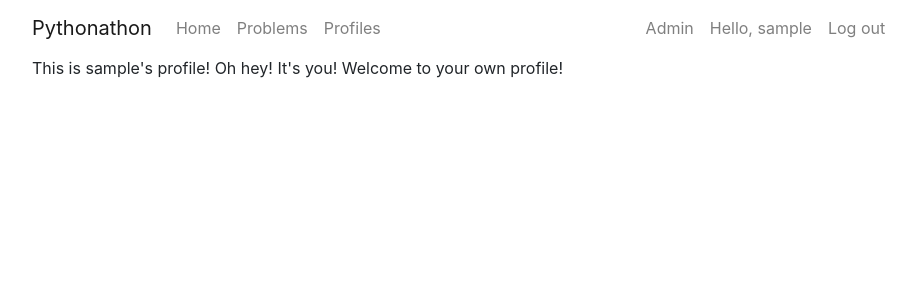
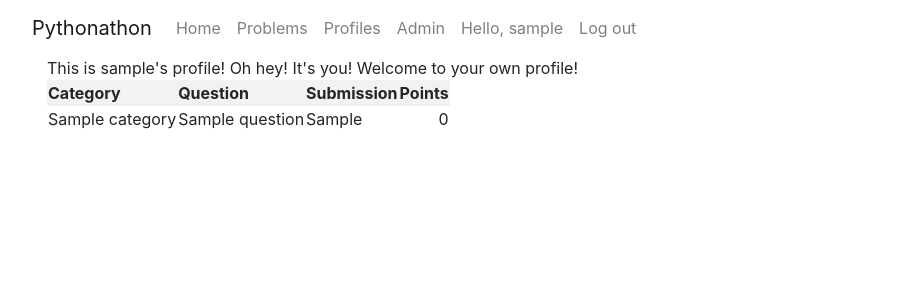
Before and after one commit to scnerd/pythonathon_v3, a Django app: page /profile in a window 1280 px wide. Shown: the top 300 px of the page, without its empty margins (53-969 px from the left). Run offline with Django 3.2, Linux system fonts and the light colour scheme; a user stored in the database is signed in; tables that the repository leaves empty hold one stand-in row (values such as "Sample post"); some libraries are stand-ins or nearby versions.

Commit message:
Improved sorting, added solutions list to the user profile

```diff
--- a/ctf/models.py
+++ b/ctf/models.py
@@ -1,5 +1,6 @@
 from django.db import models
 from django.contrib.auth import get_user_model
+import datetime
 
 # Create your models here.
 class Question(models.Model):
@@ -10,9 +11,14 @@ class Question(models.Model):
     answer = models.TextField(blank=True)
     case_sensitive = models.BooleanField(default=False)
     points = models.IntegerField(default=1)
+    sort_order = models.IntegerField(default=-1)
 
     requires = models.ForeignKey('Question', on_delete=models.SET_NULL, related_name='questions_required_by', blank=True, null=True)
     category = models.ForeignKey('Category', on_delete=models.SET_NULL, related_name='questions', null=True)
+
+    @property
+    def order(self):
+        return self.sort_order if self.sort_order != -1 else self.id - 2**32
 
     def check_answer(self, answer):
         target = self.answer
@@ -21,12 +27,21 @@ class Question(models.Model):
             answer = answer.lower()
         return target.strip() == answer.strip()
 
+    def is_viewable(self, user):
+        allowed = bool(self.requires is None or
+                       self.requires.solved_by(user) or
+                       self.solutions.filter(user=user, success=True))
+        live = bool(self.category is None or
+                    self.category.competition is None or
+                    self.category.competition.is_live)
+        return allowed and live
+
     def solved_by(self, user):
         res = self.solutions.filter(user=user, success=True)[:1]
         return res[0] if res else None
 
     def __str__(self):
-        return "Question {}: '{}'".format(self.id, self.name)
+        return "{}: '{}'".format(self.category.name, self.name)
 
 
 class File(models.Model):
@@ -40,9 +55,14 @@ class File(models.Model):
 
 class Category(models.Model):
     name = models.TextField()
+    sort_order = models.IntegerField(default=-1)
 
     requires = models.ForeignKey('Question', on_delete=models.SET_NULL, related_name='categories_required_by', blank=True, null=True)
     competition = models.ForeignKey('Competition', on_delete=models.SET_NULL, related_name='categories', blank=True, null=True)
+
+    @property
+    def order(self):
+        return self.sort_order if self.sort_order != -1 else self.id - 2**32
 
     def __str__(self):
         return "Category {}: '{}'".format(self.id, self.name)
@@ -73,3 +93,7 @@ class Competition(models.Model):
     name = models.TextField()
     start = models.DateTimeField()
     end = models.DateTimeField()
+
+    @property
+    def is_live(self):
+        return self.start <= datetime.datetime.now() <= self.end
--- a/ctf/views.py
+++ b/ctf/views.py
@@ -1,11 +1,14 @@
-from django.shortcuts import render
-
 # Create your views here.
 from django.shortcuts import render, redirect, get_object_or_404
+from django.http import HttpResponseForbidden
 from django.contrib.auth import login, logout, authenticate
 from django.contrib.auth.decorators import login_required
 from django.contrib.auth.forms import UserCreationForm, AuthenticationForm
 from .models import *
+
+
+def viewable_questions(user):
+    return [q for q in Question.objects.all() if q.is_viewable(user)]
 
 
 def index(request):
@@ -21,6 +24,8 @@ def index(request):
 def question_view(request, question_id):
     q = get_object_or_404(Question, id=question_id)
     user = request.user
+    if not q.is_viewable(user):
+        return HttpResponseForbidden()
     solution = q.solved_by(user)
     context = {
         'question': q,
@@ -33,6 +38,8 @@ def question_view(request, question_id):
 def submit_solution(request, question_id):
     q = get_object_or_404(Question, id=question_id)
     user = request.user
+    if not q.is_viewable(user):
+        return HttpResponseForbidden()
     if q.solved_by(user):
         return redirect('ctf:question', question_id=question_id)
 
@@ -45,11 +52,13 @@ def submit_solution(request, question_id):
 
 @login_required()
 def problem_overview(request):
+    questions = viewable_questions(request.user)
+    categories = {q.category for q in questions}
     cats = [(category,
              len(category.questions.all()),
              len([q for q in category.questions.all() if q.solved_by(request.user)])
              )
-            for category in Category.objects.all()]
+            for category in sorted(categories, key=lambda c: c.order)]
     context = {'categories': cats}
     return render(request, 'ctf/problems.html', context)
 
@@ -57,9 +66,8 @@ def problem_overview(request):
 @login_required()
 def category_view(request, category_id):
     cat = get_object_or_404(Category, id=category_id)
-    print(cat.questions.all())
-    question_solution_pairs = [(q, q.solved_by(request.user)) for q in cat.questions.all()]
-    print(question_solution_pairs)
+    questions = sorted([q for q in cat.questions.all() if q.is_viewable(request.user)], key=lambda q: q.order)
+    question_solution_pairs = [(q, q.solved_by(request.user)) for q in questions]
     context = {
         'category': cat,
         'question_solution_pairs': question_solution_pairs,
@@ -85,9 +93,11 @@ def user_profile(request, user_id=None):
     if user_id is None:
         user_id = request.user.id
     user = get_object_or_404(get_user_model(), id=user_id)
+    solutions = user.solutions.order_by('-timestamp')
     context = {
         'user': user,
         'is_self': user == request.user,
+        'solutions': solutions,
     }
     return render(request, 'ctf/profile.html', context)
 
@@ -107,5 +117,5 @@ def signup(request):
             return redirect('ctf:index')
     else:
         form = UserCreationForm()
-        context = {'form': form}
-        return render(request, 'registration/signup.html', context)
+    context = {'form': form}
+    return render(request, 'registration/signup.html', context)
--- a/templates/ctf/profile.html
+++ b/templates/ctf/profile.html
@@ -1,9 +1,35 @@
 {% extends "pythonathon_v3/base.html" %}
 
 {% block content %}
+<div class="container">
 This is {{ user.username }}'s profile!
 
 {% if is_self %}
 Oh hey! It's you! Welcome to your own profile!
 {% endif %}
+
+    <table class="table-striped">
+        <tr>
+            <th>Category</th>
+            <th>Question</th>
+            {% if is_self %}
+            <th>Submission</th>
+            {% endif %}
+            <th>Points</th>
+        </tr>
+        {% for solution in solutions %}
+        <tr>
+            <td>{{ solution.question.category.name }}</td>
+            <td>{{ solution.question.name }}</td>
+            {% if is_self %}
+            <td>{{ solution.submission }}</td>
+            {% endif %}
+            <td class="text-right">{{ solution.net_score }}</td>
+        </tr>
+        {% endfor %}
+    </table>
+</div>
+
+
+
 {% endblock %}
--- a/templates/pythonathon_v3/base.html
+++ b/templates/pythonathon_v3/base.html
@@ -28,10 +28,6 @@
                     <li class="nav-item"><a href="{% url 'ctf:index' %}" class="nav-link">Home</a></li>
                     <li class="nav-item"><a href="{% url 'ctf:problems' %}" class="nav-link">Problems</a></li>
                     <li class="nav-item"><a href="{% url 'ctf:profiles' %}" class="nav-link">Profiles</a></li>
-                </ul>
-            </div>
-            <div class="navbar-collapse collapse ml-auto" id="navbarNav">
-                <ul class="navbar-nav">
                     {% if request.user.is_anonymous %}
                     <li class="nav-item"><a href="{% url 'login' %}" class="nav-link">Log in</a></li>
                     <li class="nav-item"><a href="{% url 'ctf:signup' %}" class="nav-link">Sign up</a></li>
```
Also changed, not shown: ctf/migrations/0010_auto_20180102_1448.py (added), 2 other files.
